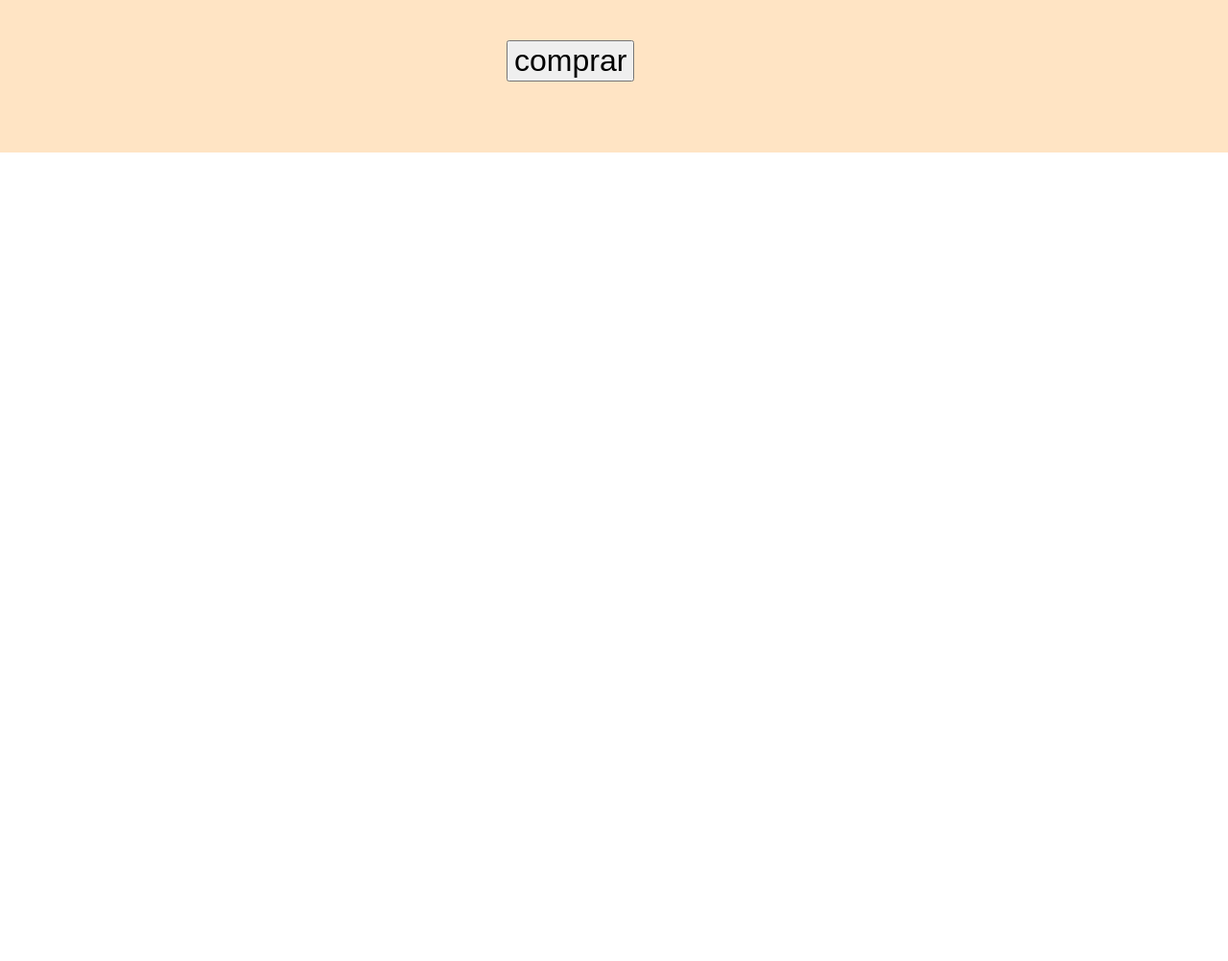
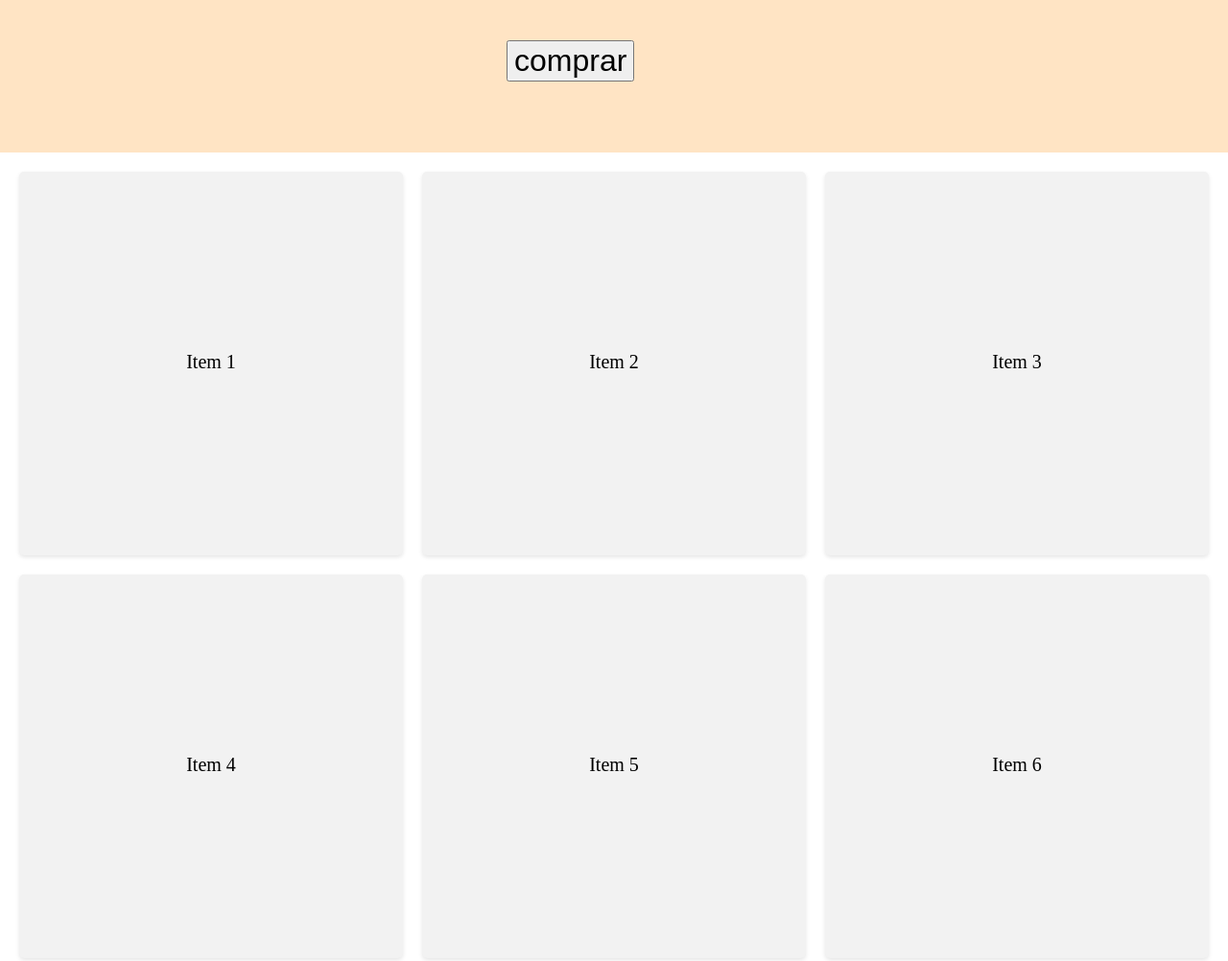
Before and after one commit to Juanpablolopeztale/Tienda-, a plain HTML site: page index.html in a window 1280 px wide. Shown: the part 1014-2016 px from the top of the page at 96% size. Before the commit the page ends 1173 px from the top, so only its background shows below. Drawn offline with Linux system fonts and the light colour scheme.

Commit message:
Desglose

```diff
--- a/css/config.css
+++ b/css/config.css
@@ -26,3 +26,42 @@
   .dropdown:hover .dropdown-content {
     display: block;
   }
+  #grid-container {
+    display: grid;
+    grid-template-columns: repeat(3, 1fr);
+    grid-gap: 20px;
+    padding: 50px;
+  }
+ #grid-container {
+  display: grid;
+  grid-template-columns: repeat(3, 1fr);
+  grid-gap: 20px;
+  padding: 20px;
+}
+
+.grid-item {
+  background-color: #f2f2f2;
+  padding: 20px;
+  text-align: center;
+  font-size: 20px;
+  border-radius: 5px;
+  box-shadow: 0 2px 4px rgba(0, 0, 0, 0.1);
+  transition: transform 0.3s ease;
+}
+
+.grid-item::before {
+  content: "";
+  display: inline-block;
+  padding-top: 100%;
+  vertical-align: middle;
+}
+
+.grid-item > * {
+  display: inline-block;
+  vertical-align: middle;
+  width: 100%;
+}
+
+.grid-item:hover {
+  transform: scale(1.05);
+}
--- a/index.html
+++ b/index.html
@@ -40,8 +40,9 @@
     <button class="comprar1">comprar</button>
   </div>
 
+  <div id="grid-container"></div>
 
   <script src="./js/main.js"></script>
-  <script src="./js/teclas.js"></script>
+  <script src="./js/data.js"></script>
 </body>
 </html>
--- a/js/data.js
+++ b/js/data.js
@@ -1,4 +1,4 @@
-let data = [
+let datas = [
 
     {
         id : "1",
@@ -68,3 +68,12 @@ let data = [
     },
 
  ];
+
+ for (let i = 0; i < data.length; i++) {
+    let item = data[i];
+    console.log("ID:", item.id);
+    console.log("Nombre:", item.Nombre);
+    console.log("Categoría:", item.Categoria);
+    console.log("Estado:", item.estado);
+    console.log("---------------------------");
+}
--- a/js/main.js
+++ b/js/main.js
@@ -32,3 +32,24 @@ function cambiarImagen() {
   window.onload = function() {
     cambiarImagen();
   };
+
+  const gridContainer = document.getElementById("grid-container");
+
+const data = [
+  "Item 1",
+  "Item 2",
+  "Item 3",
+  "Item 4",
+  "Item 5",
+  "Item 6",
+  "Item 7",
+  "Item 8",
+  "Item 9"
+];
+
+data.forEach((item) => {
+  const gridItem = document.createElement("div");
+  gridItem.classList.add("grid-item");
+  gridItem.textContent = item;
+  gridContainer.appendChild(gridItem);
+});
```
